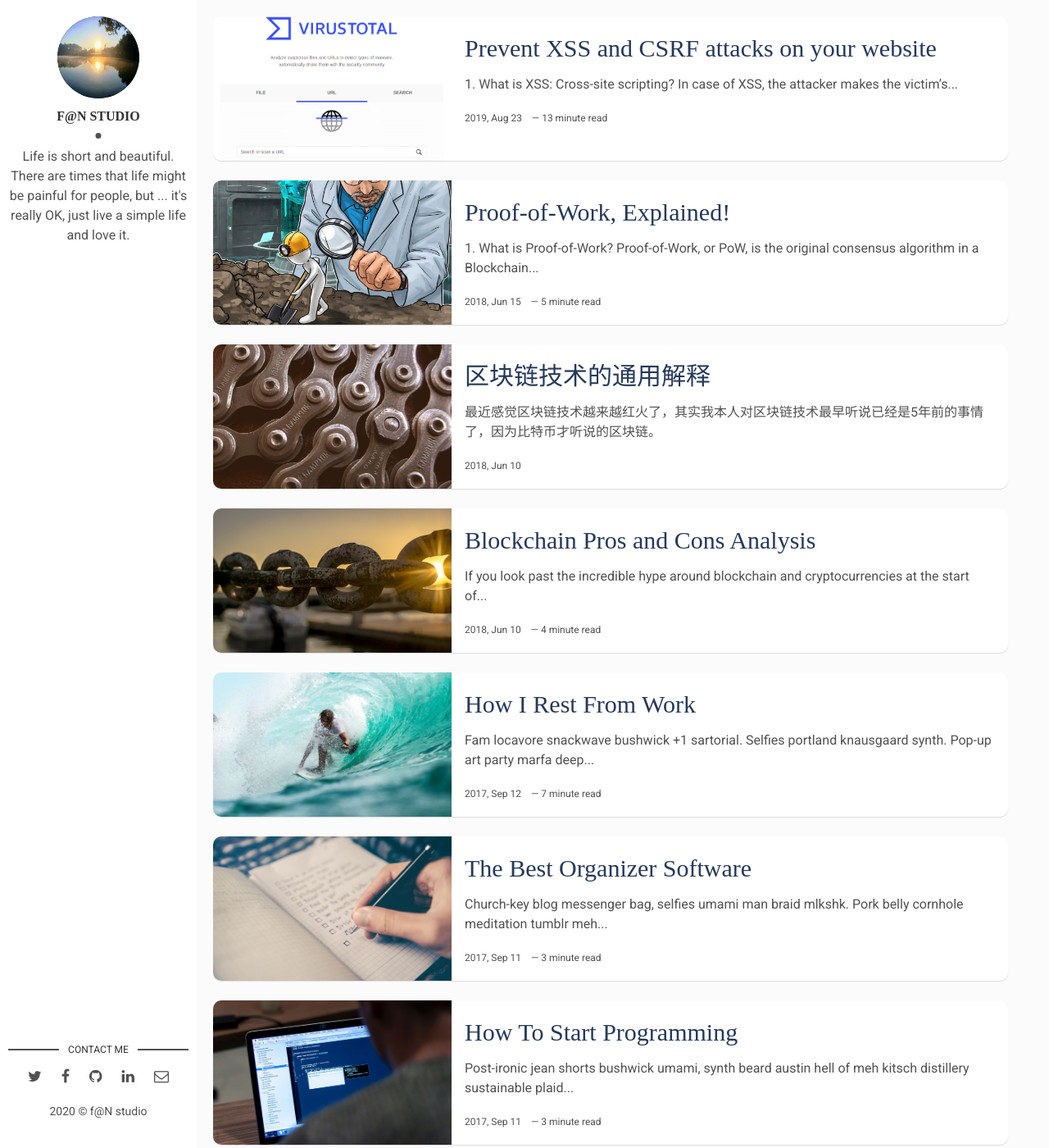
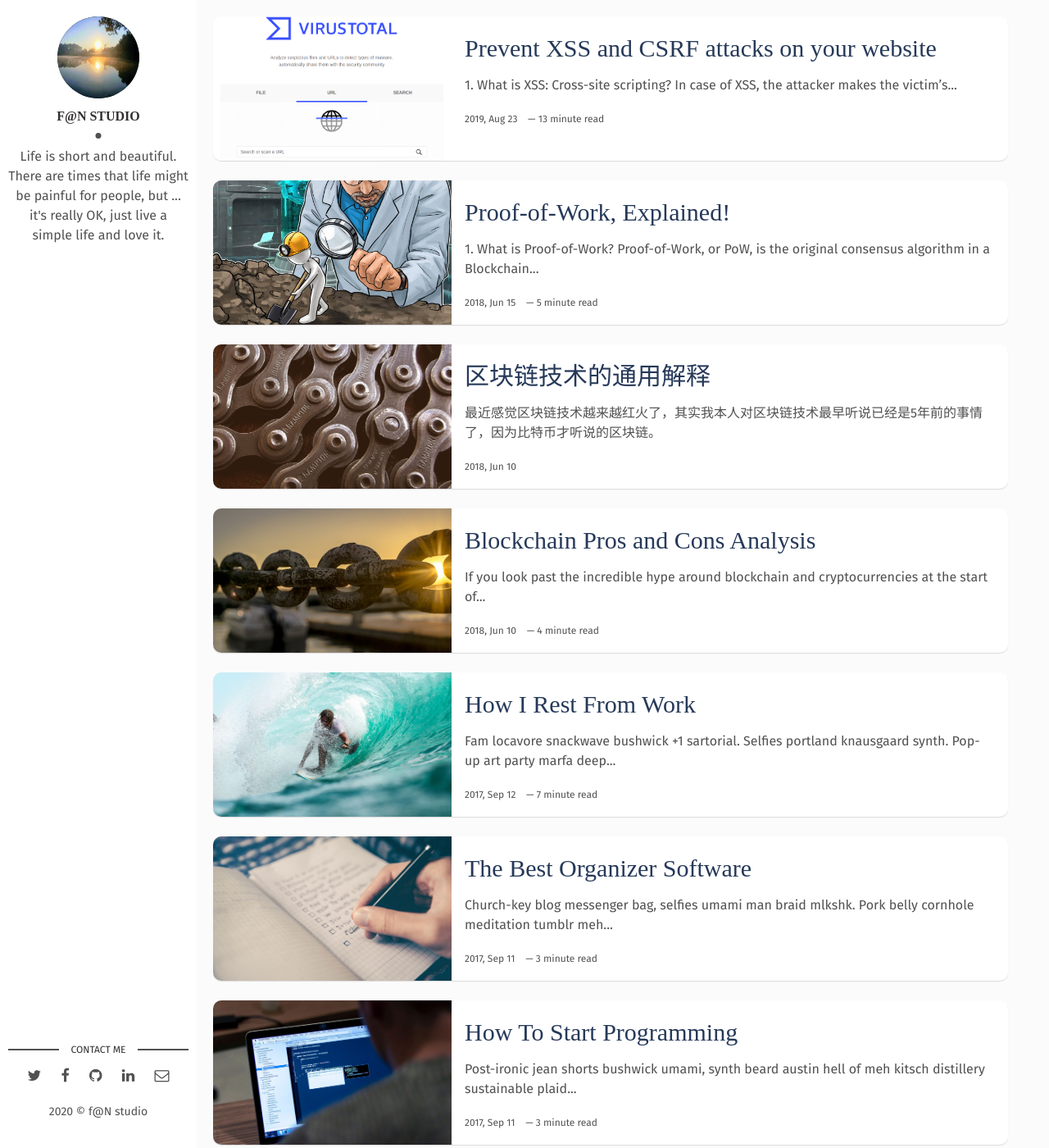
Before and after one commit to wowfrank/wowfrank.github.io, a Jekyll site: the page built from index.html, in a window 1280 px wide and 1400 px high. Shown: the whole window at 82% size. Built offline with Jekyll 4.4.1, drawn with Linux system fonts in a browser that asks for light colours; some web fonts are replaced; the list of posts is cut into pages by our own code.

Commit message:
update fonts

```diff
--- a/_includes/head.html
+++ b/_includes/head.html
@@ -84,7 +84,8 @@
 	<!-- Google Fonts -->
 	<!-- <link href="https://fonts.googleapis.com/css?family=PT+Serif:400,700" rel="stylesheet">
 	<link href="https://fonts.googleapis.com/css?family=Lato:300,400,700" rel="stylesheet"> -->
-  <link href="https://fonts.googleapis.com/css?family=Roboto:400,400i|ZCOOL+QingKe+HuangYou&display=swap&subset=chinese-simplified" rel="stylesheet">
+  <link href="https://fonts.googleapis.com/css?family=Fira+Sans:400,400i,700,700i&display=swap" rel="stylesheet">
+
 	<!-- Font Awesome -->
 	<link rel="stylesheet" href="{{ "/assets/fonts/font-awesome/css/font-awesome.min.css" | prepend: site.baseurl }}">
 
--- a/assets/css/main.css
+++ b/assets/css/main.css
@@ -774,7 +774,7 @@
 
 body {
   /*font-family: 'Lato', sans-serif;*/
-  font-family: 'Roboto', sans-serif;
+  font-family: 'Fira Sans', sans-serif;
   color: #515151;
   background-color: #fbfbfb;
   margin: 0;
--- a/assets/css/scss/_variables.scss
+++ b/assets/css/scss/_variables.scss
@@ -7,3 +7,4 @@
 $dark: #333030;
 $SansSerif: 'Roboto', sans-serif;
 $ZcoolCursive: 'ZCOOL QingKe HuangYou', cursive;
+$FiraSerif: 'Fira Sans', sans-serif;
--- a/assets/css/scss/main.scss
+++ b/assets/css/scss/main.scss
@@ -11,8 +11,7 @@
 }
 
 body {
-  font-family: $SansSerif;
-  font-family: $ZcoolCursive;
+  font-family: $FiraSerif;
   color: $body-color;
   background-color: #fbfbfb;
   margin: 0;
```
